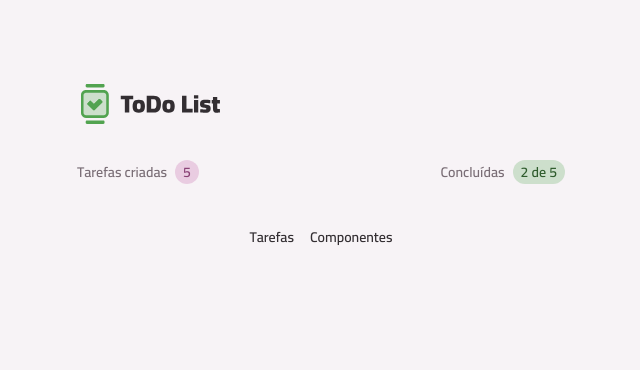
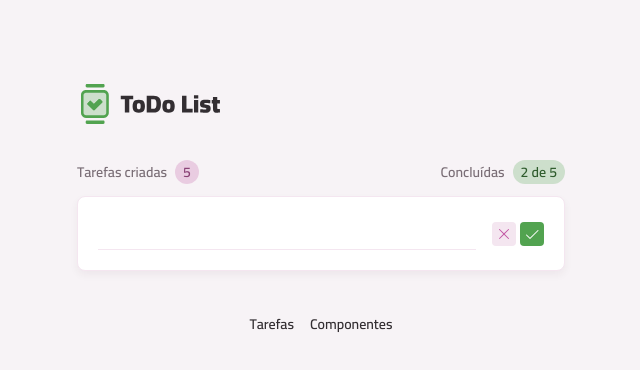
Before and after one commit to rocketseat-education/react-2025-todo, a React (Vite) app: page / in a window 1280 px wide. Shown: the top 370 px of the page, without its empty margins (319-959 px from the left). Built offline with nearby package versions, Linux system fonts and the light colour scheme.

Commit message:
Montando layout - Criando componente da tarefa

```diff
--- /dev/null
+++ b/src/core-components/task-item.tsx
@@ -0,0 +1,54 @@
+import React from "react";
+import ButtonIcon from "../components/button-icon";
+import Card from "../components/card";
+import InputCheckbox from "../components/input-checkbox";
+import Text from "../components/text";
+
+import TrashIcon from "../assets/icons/trash.svg?react";
+import PencilIcon from "../assets/icons/pencil.svg?react";
+import XIcon from "../assets/icons/x.svg?react";
+import CheckIcon from "../assets/icons/check.svg?react";
+import InputText from "../components/input-text";
+
+export default function TaskItem() {
+  const [isEditing, setIsEditing] = React.useState(true);
+
+  function handleEditTask() {
+    setIsEditing(true);
+  }
+
+  function handleExitEditTask() {
+    setIsEditing(false);
+  }
+
+  return (
+    <Card size="md" className="flex items-center gap-4">
+      {!isEditing ? (
+        <>
+          <InputCheckbox />
+          <Text className="flex-1">🛒 Fazer compras da semana</Text>
+          <div className="flex gap-1">
+            <ButtonIcon icon={TrashIcon} variant="tertiary" />
+            <ButtonIcon
+              icon={PencilIcon}
+              variant="tertiary"
+              onClick={handleEditTask}
+            />
+          </div>
+        </>
+      ) : (
+        <>
+          <InputText className="flex-1" />
+          <div className="flex gap-1">
+            <ButtonIcon
+              icon={XIcon}
+              variant="secondary"
+              onClick={handleExitEditTask}
+            />
+            <ButtonIcon icon={CheckIcon} variant="primary" />
+          </div>
+        </>
+      )}
+    </Card>
+  );
+}
--- a/src/pages/page-home.tsx
+++ b/src/pages/page-home.tsx
@@ -1,4 +1,5 @@
 import Container from "../components/container";
+import TaskItem from "../core-components/task-item";
 import TasksSummary from "../core-components/tasks-summary";
 
 export default function PageHome() {
@@ -7,6 +8,8 @@
       <header className="flex items-center justify-between">
         <TasksSummary />
       </header>
+
+      <TaskItem />
     </Container>
   );
 }
```
